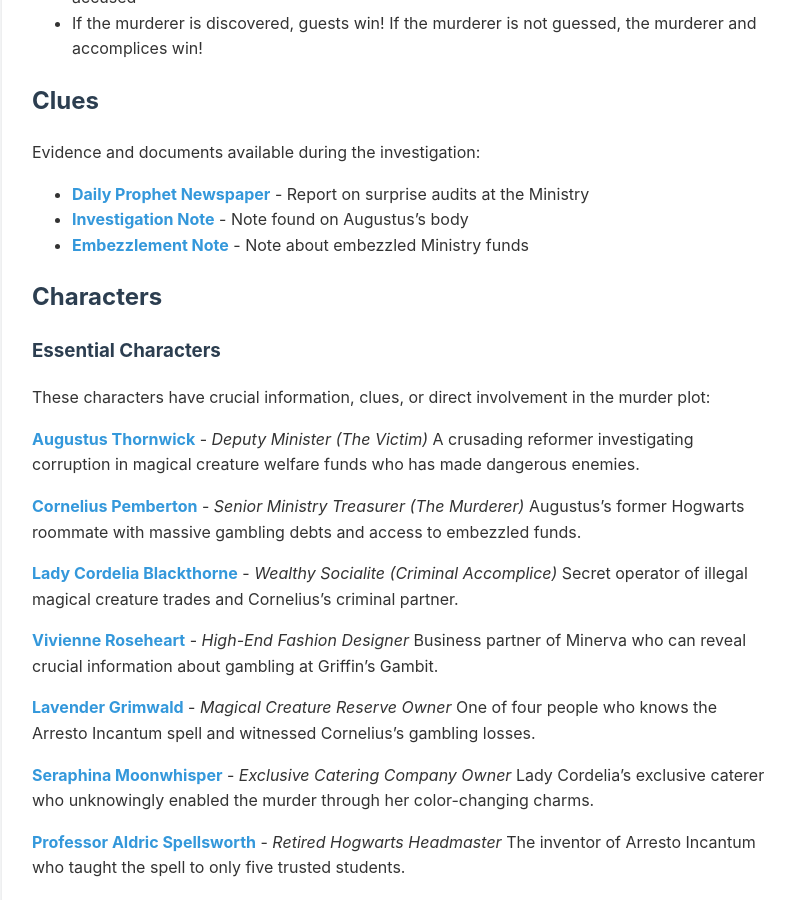
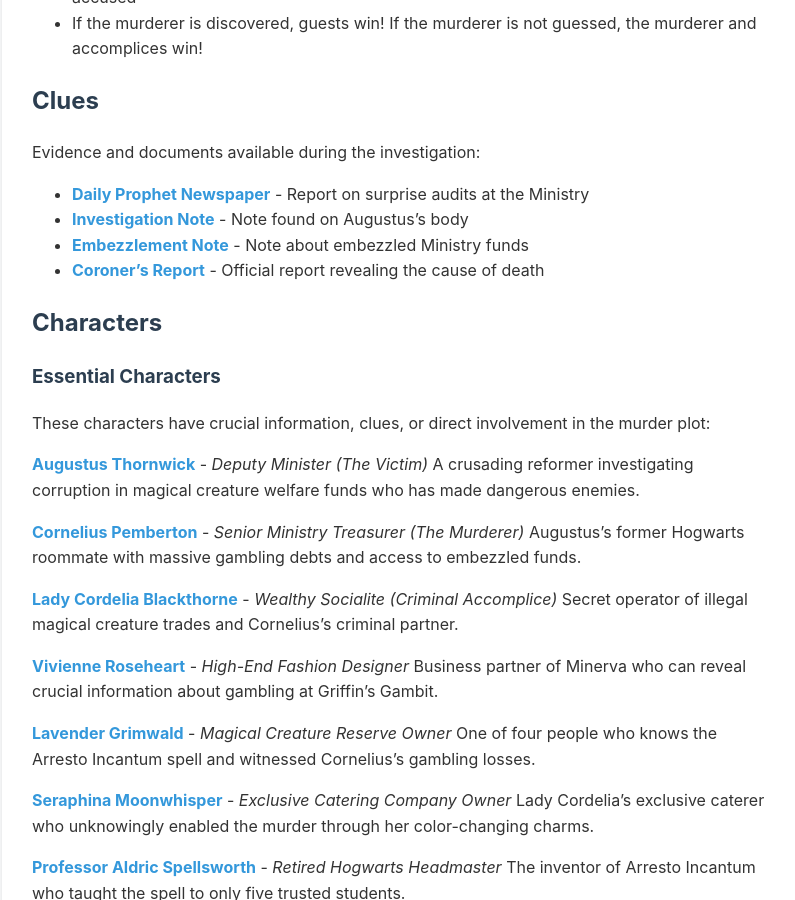
Before and after one commit to msiebert/harry-potter-murder-mystery, a Jekyll site: the page built from index.md, in a window 1280 px wide and 900 px high, scrolled down 1245 px. Shown: the whole window, without its empty margins (238-1033 px from the left). Built offline with Jekyll 4.4.1, drawn with Linux system fonts in a browser that asks for light colours.

Commit message:
add coroner report

```diff
--- a/index.md
+++ b/index.md
@@ -47,6 +47,7 @@ Evidence and documents available during the investigation:
 - **[Daily Prophet Newspaper](clues/daily_prophet_newspaper.pdf)** - Report on surprise audits at the Ministry
 - **[Investigation Note](clues/augustus_investigation_note.pdf)** - Note found on Augustus's body
 - **[Embezzlement Note](clues/cornelius_embezzlement_note.pdf)** - Note about embezzled Ministry funds
+- **[Coroner's Report](clues/ministry_coroner_report.pdf)** - Official report revealing the cause of death
 
 ## Characters
 
```
Also changed, not shown: 1 other file.
